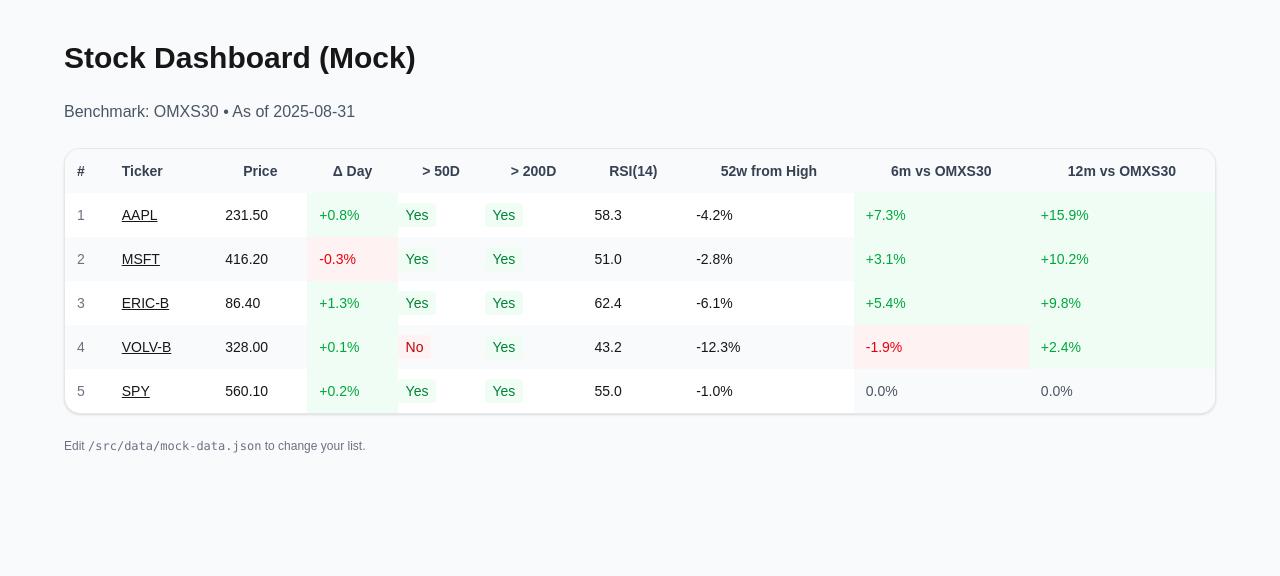
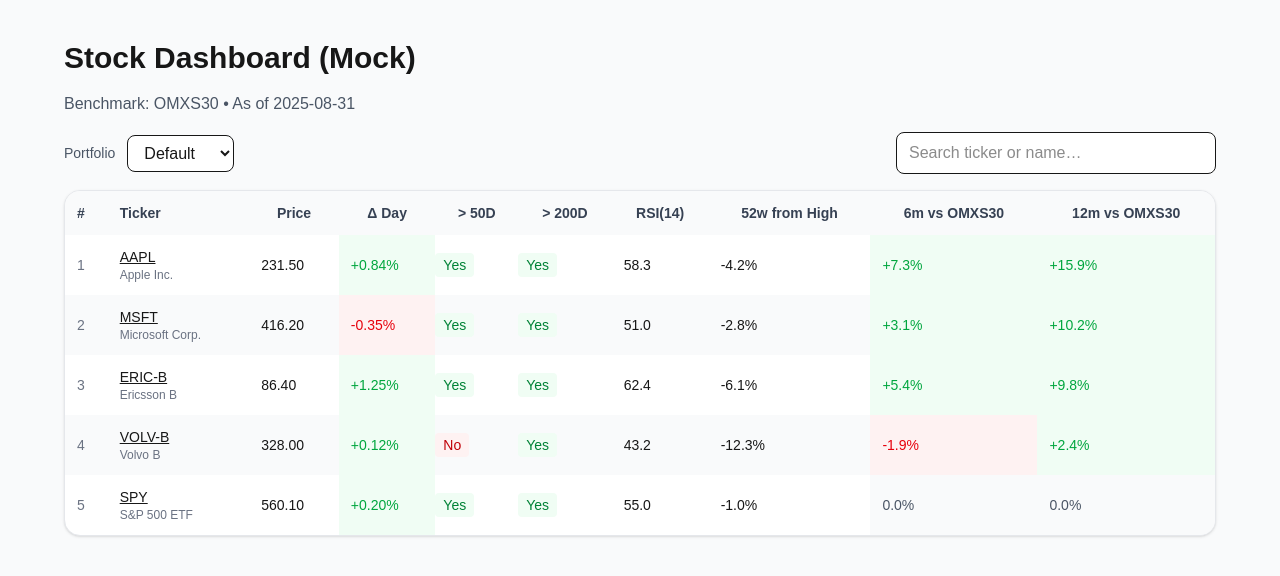
Before and after one commit to Saarvali/stock-dashboard, a Next.js app in the folder web/: page / in a window 1280 px wide. Shown: the top 576 px of the page. Built offline with nearby package versions, Linux system fonts and the light colour scheme.

Commit message:
feat: add portfolios + search on dashboard
feat: add portfolios + search on dashboard

```diff
--- a/web/src/Data/mock-data.json
+++ b/web/src/Data/mock-data.json
@@ -1,7 +1,15 @@
 {
   "asOf": "2025-08-31",
   "benchmark": "OMXS30",
+
+  "portfolios": {
+    "Default": ["AAPL", "MSFT", "ERIC-B", "VOLV-B", "SPY"],
+    "US Tech": ["AAPL", "MSFT"],
+    "Sweden": ["ERIC-B", "VOLV-B"]
+  },
+
   "watchlist": ["AAPL", "MSFT", "ERIC-B", "VOLV-B", "SPY"],
+
   "stocks": {
     "AAPL": {
       "symbol": "AAPL",
--- a/web/src/app/page.tsx
+++ b/web/src/app/page.tsx
@@ -1,103 +1,16 @@
-import Link from "next/link";
 import data from "@/data/mock-data.json";
-
-type StockRow = {
-  symbol: string;
-  name: string;
-  last: number;
-  changePct: number;
-  rsi14: number;
-  sma50: number;
-  sma200: number;
-  dist52wHighPct: number;
-  m6VsBenchmarkPct: number;
-  m12VsBenchmarkPct: number;
-  newsSent: number;
-  redditSent: number;
-};
-
-type Data = {
-  asOf: string;
-  benchmark: string;
-  watchlist: string[];
-  stocks: Record<string, StockRow>;
-};
-
-function fmtPct(x: number, d = 1) {
-  const sign = x > 0 ? "+" : "";
-  return `${sign}${x.toFixed(d)}%`;
-}
-function pill(ok: boolean) {
-  return ok ? "text-green-700 bg-green-50" : "text-red-700 bg-red-50";
-}
-function chip(p: number) {
-  return p > 0.1
-    ? "text-green-600 bg-green-50"
-    : p < -0.1
-    ? "text-red-600 bg-red-50"
-    : "text-gray-600 bg-gray-50";
-}
+import DashboardClient from "@/components/DashboardClient";
 
 export default function Home() {
-  const d = data as Data;
-
   return (
     <main className="min-h-screen px-6 py-10 bg-gray-50">
-      <div className="mx-auto max-w-6xl space-y-6">
+      <div className="mx-auto max-w-6xl space-y-4">
         <h1 className="text-3xl font-bold">Stock Dashboard (Mock)</h1>
         <p className="text-gray-600">
-          Benchmark: <span className="font-medium">{d.benchmark}</span> • As of {d.asOf}
+          Benchmark: <span className="font-medium">{(data as any).benchmark}</span> • As of{" "}
+          {(data as any).asOf}
         </p>
-
-        <div className="overflow-x-auto rounded-2xl border border-gray-200 bg-white shadow">
-          <table className="min-w-full text-sm">
-            <thead className="bg-gray-50">
-              <tr>
-                <th className="px-3 py-3 font-semibold text-left text-gray-700">#</th>
-                <th className="px-3 py-3 font-semibold text-left text-gray-700">Ticker</th>
-                <th className="px-3 py-3 font-semibold text-gray-700">Price</th>
-                <th className="px-3 py-3 font-semibold text-gray-700">Δ Day</th>
-                <th className="px-3 py-3 font-semibold text-gray-700">{">"} 50D</th>
-                <th className="px-3 py-3 font-semibold text-gray-700">{">"} 200D</th>
-                <th className="px-3 py-3 font-semibold text-gray-700">RSI(14)</th>
-                <th className="px-3 py-3 font-semibold text-gray-700">52w from High</th>
-                <th className="px-3 py-3 font-semibold text-gray-700">6m vs {d.benchmark}</th>
-                <th className="px-3 py-3 font-semibold text-gray-700">12m vs {d.benchmark}</th>
-              </tr>
-            </thead>
-            <tbody>
-              {d.watchlist.map((sym, i) => {
-                const r = d.stocks[sym];
-                const above50 = r.last > r.sma50;
-                const above200 = r.last > r.sma200;
-
-                return (
-                  <tr key={sym} className={i % 2 ? "bg-gray-50" : ""}>
-                    <td className="px-3 py-3 text-gray-500">{i + 1}</td>
-                    <td className="px-3 py-3 font-medium">
-                      <Link
-                        href={`/stock/${encodeURIComponent(r.symbol)}`}
-                        className="underline hover:no-underline"
-                      >
-                        {r.symbol}
-                      </Link>
-                    </td>
-                    <td className="px-3 py-3">{r.last.toFixed(2)}</td>
-                    <td className={`px-3 py-3 font-medium ${chip(r.changePct)}`}>{fmtPct(r.changePct)}</td>
-                    <td><span className={`px-2 py-1 rounded ${pill(above50)}`}>{above50 ? "Yes" : "No"}</span></td>
-                    <td><span className={`px-2 py-1 rounded ${pill(above200)}`}>{above200 ? "Yes" : "No"}</span></td>
-                    <td className="px-3 py-3">{r.rsi14.toFixed(1)}</td>
-                    <td className="px-3 py-3">{fmtPct(r.dist52wHighPct)}</td>
-                    <td className={`px-3 py-3 ${chip(r.m6VsBenchmarkPct)}`}>{fmtPct(r.m6VsBenchmarkPct)}</td>
-                    <td className={`px-3 py-3 ${chip(r.m12VsBenchmarkPct)}`}>{fmtPct(r.m12VsBenchmarkPct)}</td>
-                  </tr>
-                );
-              })}
-            </tbody>
-          </table>
-        </div>
-
-        <p className="text-xs text-gray-500">Edit <code>/src/data/mock-data.json</code> to change your list.</p>
+        <DashboardClient data={data as any} />
       </div>
     </main>
   );
--- /dev/null
+++ b/web/src/components/DashboardClient.tsx
@@ -0,0 +1,141 @@
+"use client";
+
+import { useEffect, useMemo, useState } from "react";
+import Link from "next/link";
+
+type StockRow = {
+  symbol: string; name: string; last: number; changePct: number; rsi14: number;
+  sma50: number; sma200: number; dist52wHighPct: number;
+  m6VsBenchmarkPct: number; m12VsBenchmarkPct: number;
+  newsSent: number; redditSent: number;
+};
+type Data = {
+  asOf: string;
+  benchmark: string;
+  watchlist: string[];
+  portfolios?: Record<string, string[]>;
+  stocks: Record<string, StockRow>;
+};
+
+function fmtPct(x: number, d = 1) {
+  const sign = x > 0 ? "+" : "";
+  return `${sign}${x.toFixed(d)}%`;
+}
+function chip(p: number) {
+  return p > 0.1 ? "text-green-600 bg-green-50"
+       : p < -0.1 ? "text-red-600 bg-red-50"
+       : "text-gray-600 bg-gray-50";
+}
+function pill(ok: boolean) { return ok ? "text-green-700 bg-green-50" : "text-red-700 bg-red-50"; }
+
+export default function DashboardClient({ data }: { data: Data }) {
+  // portfolio state (persist last selection)
+  const portfolioNames = Object.keys(data.portfolios ?? { Default: data.watchlist });
+  const [portfolio, setPortfolio] = useState<string>(() => {
+    if (typeof window === "undefined") return portfolioNames[0] ?? "Default";
+    return localStorage.getItem("portfolio:selected") ?? (portfolioNames[0] ?? "Default");
+  });
+
+  useEffect(() => {
+    localStorage.setItem("portfolio:selected", portfolio);
+  }, [portfolio]);
+
+  // build current list of tickers
+  const currentTickers = useMemo(() => {
+    const lists = data.portfolios ?? { Default: data.watchlist };
+    const picked = lists[portfolio] ?? data.watchlist;
+    return picked.filter((t) => !!data.stocks[t]);
+  }, [portfolio, data]);
+
+  // search filter (ticker or name)
+  const [q, setQ] = useState("");
+  const filteredTickers = useMemo(() => {
+    const s = q.trim().toLowerCase();
+    if (!s) return currentTickers;
+    return currentTickers.filter((t) => {
+      const row = data.stocks[t];
+      return t.toLowerCase().includes(s) || row?.name?.toLowerCase().includes(s);
+    });
+  }, [q, currentTickers, data.stocks]);
+
+  return (
+    <>
+      {/* Controls */}
+      <div className="flex flex-col sm:flex-row gap-3 items-start sm:items-center justify-between">
+        <div className="flex items-center gap-3">
+          <label className="text-sm text-gray-600">Portfolio</label>
+          <select
+            className="border rounded-lg px-3 py-2 bg-white"
+            value={portfolio}
+            onChange={(e) => setPortfolio(e.target.value)}
+          >
+            {portfolioNames.map((name) => (
+              <option key={name} value={name}>{name}</option>
+            ))}
+          </select>
+        </div>
+
+        <input
+          placeholder="Search ticker or name…"
+          value={q}
+          onChange={(e) => setQ(e.target.value)}
+          className="border rounded-lg px-3 py-2 w-full sm:w-80 bg-white"
+          aria-label="Search stocks"
+        />
+      </div>
+
+      {/* Table */}
+      <div className="overflow-x-auto rounded-2xl border border-gray-200 bg-white shadow mt-4">
+        <table className="min-w-full text-sm">
+          <thead className="bg-gray-50">
+            <tr>
+              <th className="px-3 py-3 text-left font-semibold text-gray-700">#</th>
+              <th className="px-3 py-3 text-left font-semibold text-gray-700">Ticker</th>
+              <th className="px-3 py-3 font-semibold text-gray-700">Price</th>
+              <th className="px-3 py-3 font-semibold text-gray-700">Δ Day</th>
+              <th className="px-3 py-3 font-semibold text-gray-700">{">"} 50D</th>
+              <th className="px-3 py-3 font-semibold text-gray-700">{">"} 200D</th>
+              <th className="px-3 py-3 font-semibold text-gray-700">RSI(14)</th>
+              <th className="px-3 py-3 font-semibold text-gray-700">52w from High</th>
+              <th className="px-3 py-3 font-semibold text-gray-700">6m vs {data.benchmark}</th>
+              <th className="px-3 py-3 font-semibold text-gray-700">12m vs {data.benchmark}</th>
+            </tr>
+          </thead>
+          <tbody>
+            {filteredTickers.map((sym, i) => {
+              const r = data.stocks[sym];
+              const above50 = r.last > r.sma50;
+              const above200 = r.last > r.sma200;
+              return (
+                <tr key={sym} className={i % 2 ? "bg-gray-50" : ""}>
+                  <td className="px-3 py-3 text-gray-500">{i + 1}</td>
+                  <td className="px-3 py-3 font-medium">
+                    <Link href={`/stock/${encodeURIComponent(r.symbol)}`} className="underline hover:no-underline">
+                      {r.symbol}
+                    </Link>
+                    <div className="text-xs text-gray-500">{r.name}</div>
+                  </td>
+                  <td className="px-3 py-3">{r.last.toFixed(2)}</td>
+                  <td className={`px-3 py-3 font-medium ${chip(r.changePct)}`}>{fmtPct(r.changePct, 2)}</td>
+                  <td><span className={`px-2 py-1 rounded ${pill(above50)}`}>{above50 ? "Yes" : "No"}</span></td>
+                  <td><span className={`px-2 py-1 rounded ${pill(above200)}`}>{above200 ? "Yes" : "No"}</span></td>
+                  <td className="px-3 py-3">{r.rsi14.toFixed(1)}</td>
+                  <td className="px-3 py-3">{fmtPct(r.dist52wHighPct, 1)}</td>
+                  <td className={`px-3 py-3 ${chip(r.m6VsBenchmarkPct)}`}>{fmtPct(r.m6VsBenchmarkPct, 1)}</td>
+                  <td className={`px-3 py-3 ${chip(r.m12VsBenchmarkPct)}`}>{fmtPct(r.m12VsBenchmarkPct, 1)}</td>
+                </tr>
+              );
+            })}
+            {filteredTickers.length === 0 && (
+              <tr>
+                <td colSpan={10} className="px-3 py-6 text-center text-gray-500">
+                  No matches. Try a different search or portfolio.
+                </td>
+              </tr>
+            )}
+          </tbody>
+        </table>
+      </div>
+    </>
+  );
+}
```
